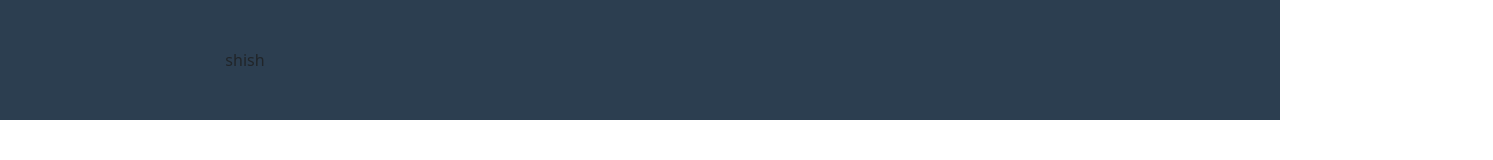
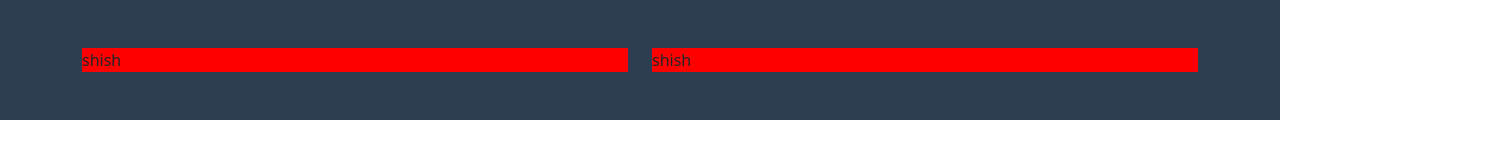
Before and after one commit to AnielloPiscopo/html-css-bootstrap-freelancer, a plain HTML site: page index.html in a window 1280 px wide. Shown: the whole page, 1493 px wide, since content can reach past the window. Drawn offline with nearby package versions, Linux system fonts and the light colour scheme.

Commit message:
Improved the header

```diff
--- a/css/style.css
+++ b/css/style.css
@@ -1,6 +1,7 @@
 /* !-------------------------------------------------------------------
 MOMENTANEAL STYLES */
-header .container-md{
+header .logo-container,
+header nav{
     background-color: red !important;
 }
 
--- a/index.html
+++ b/index.html
@@ -32,10 +32,16 @@
 
     <body>
         <!-- * HEADER -->
-        <header class="container-fluid">
-            <div class="row py-5">
-                <div class="col-12 offset-md-1 offset-lg-2 row-cols-lg-2">
-                    shish
+        <header class="container-fluid align-items-center justify-content-center">
+            <div class="container-md py-5">
+                <div class="row  align-items-center justify-content-between">
+                    <div class="col-6">
+                        <div class="logo-container">shish</div>
+                    </div>
+
+                    <div class="col-6">
+                        <nav>shish</nav>
+                    </div>
                 </div>
             </div>
         </header>
```
